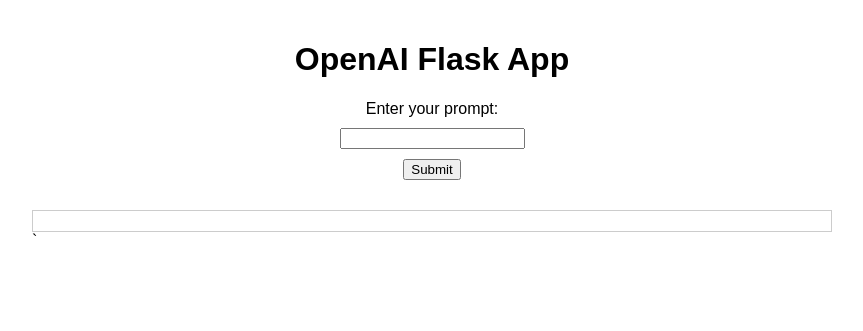
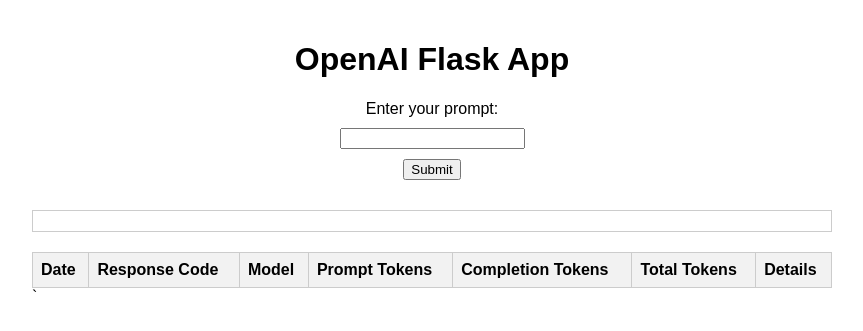
Before and after one commit to gravitypurge/taps_flask_helper, a Flask app: page / in a window 1280 px wide. Shown: the top 331 px of the page, without its empty margins (208-1071 px from the left). Run offline with Flask 3, Linux system fonts and the light colour scheme; data that the repository does not hold is empty.

Commit message:
Update index.html

```diff
--- a/templates/index.html
+++ b/templates/index.html
@@ -7,6 +7,12 @@
     <link rel="stylesheet" href="/static/style.css">
     <script src="https://code.jquery.com/jquery-3.6.0.min.js"></script>
     <script src="/static/app.js"></script>
+    <!-- Toastr CSS -->
+    <link rel="stylesheet" href="https://cdnjs.cloudflare.com/ajax/libs/toastr.js/latest/toastr.min.css">
+
+    <!-- Toastr JS -->
+    <script src="https://cdnjs.cloudflare.com/ajax/libs/toastr.js/latest/toastr.min.js"></script>
+
 </head>
 <body>
     <div id="app">
@@ -17,6 +23,23 @@
             <button type="submit">Submit</button>
         </form>
         <div id="result"></div>
+        <div id="table">
+        <table id="results-table" class="table">
+            <thead>
+                <tr>
+                    <th>Date</th>
+                    <th>Response Code</th>
+                    <th>Model</th>
+                    <th>Prompt Tokens</th>
+                    <th>Completion Tokens</th>
+                    <th>Total Tokens</th>
+                    <th>Details</th>
+                </tr>
+            </thead>
+            <tbody>
+            </tbody>
+        </table>
+    </div>
     </div>
 </body>
 </html>
```
